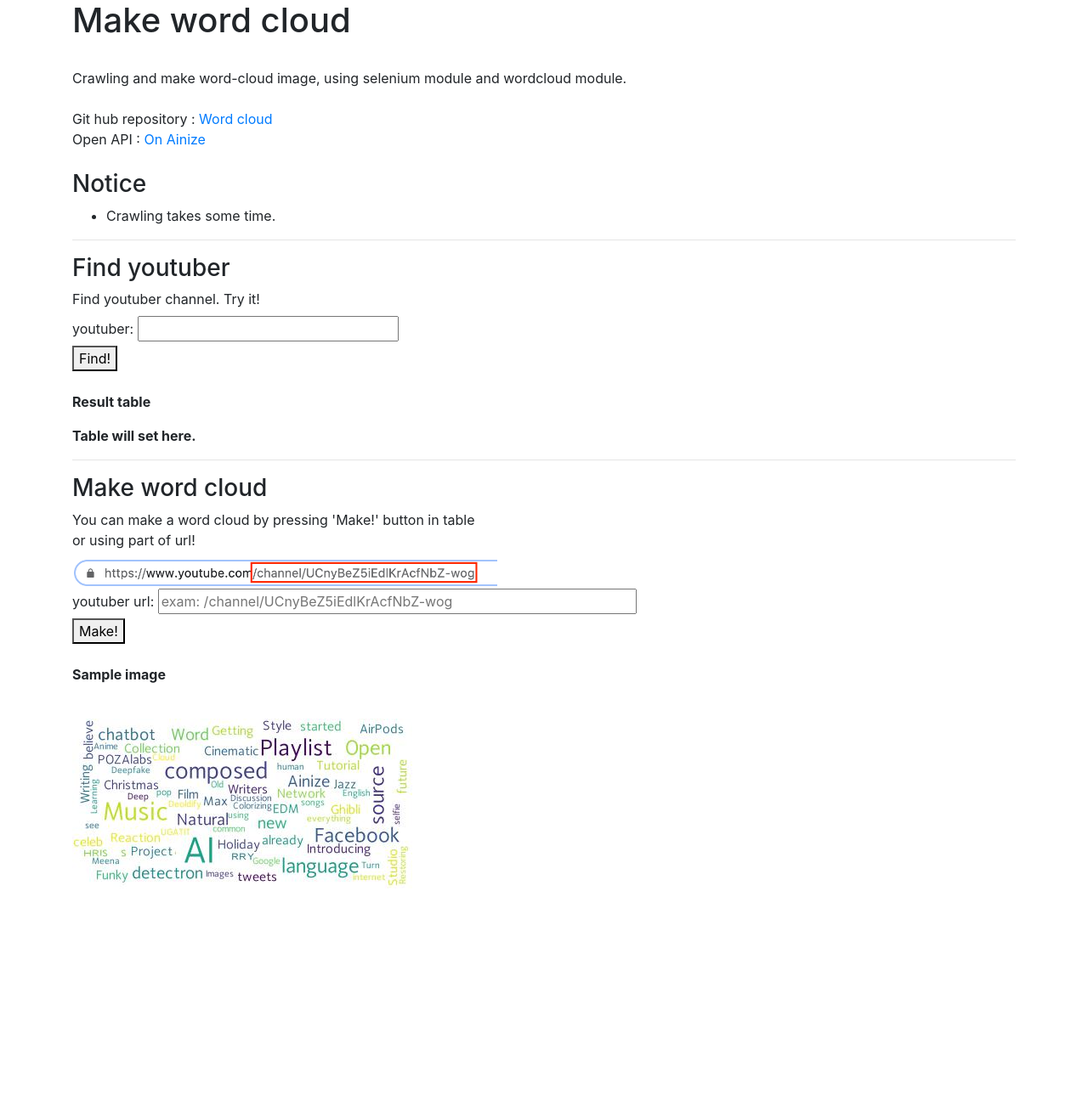
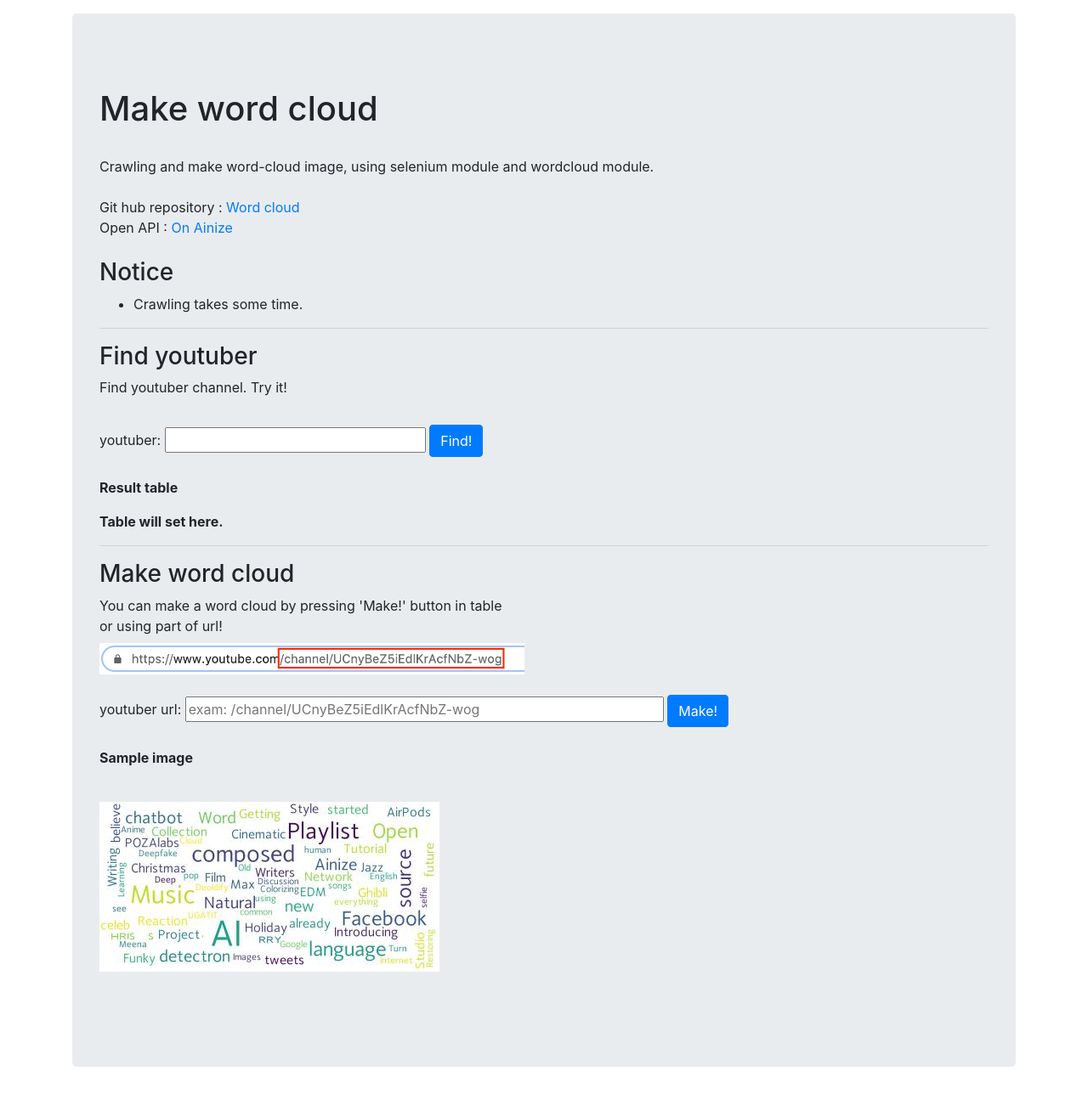
Before and after one commit to fpem123/word-cloud, a Flask app: page / in a window 1280 px wide. Shown: the whole page at 85% size. Before the commit the page ends 1046 px from the top, so only its background shows below. Run offline with Flask 2, Linux system fonts and the light colour scheme; parts of the project's set-up code (start-up, migrations or seed data) failed here and were passed over; some libraries are stand-ins or nearby versions.

Commit message:
Update main.html

```diff
--- a/src/templates/main.html
+++ b/src/templates/main.html
@@ -80,12 +80,16 @@
             for (key in data){
                 const new_row = table.insertRow();
                 const name = new_row.insertCell(0);
-                const cell1 = new_row.insertCell(1);
-                const cell2 = new_row.insertCell(2);
+                const channel_url = new_row.insertCell(1);
+                const btn = new_row.insertCell(2);
+
+                name.style.width = '100pt';
+                channel_url.style.width = '225pt';
+                btn.style.width = '50pt';
 
                 name.innerText = data[key][0];
-                cell1.innerText = data[key][1];
-                cell2.innerHTML = `<button id="idx${idx}" onclick="send_table_req(${idx});">Make!</button>`;
+                channel_url.innerText = data[key][1];
+                btn.innerHTML = `<button class="btn btn-primary btn=lg" id="idx${idx}" onclick="send_table_req(${idx});">Make!</button>`;
 
                 idx++;
             }
@@ -123,7 +127,7 @@
         }).catch(err => {
             clearInterval(timer);
             flag = false;
-            alert('err');
+            alert(err);
         }).then(blob => {
              return URL.createObjectURL(blob);
         }).then(imageURL =>{
@@ -169,8 +173,9 @@
 </script>
 <body>
     <div class="container">
-        <div class="application">
+        <div class="jumbotron mt-3">
             <from method="POST" id="dataReq">
+                <br>
                 <!-- Project title -->
                 <h1>Make word cloud</h1><br>
                 <a>Crawling and make word-cloud image, using selenium module and wordcloud module.</a><br><br>
@@ -195,16 +200,13 @@
 
                 <div class="desc">
                     <h3>Find youtuber</h3>
-                    <label>Find youtuber channel. Try it!</label><br>
+                    <label>Find youtuber channel. Try it!</label><br><br>
                 </div>
 
                 <div class="inputText">
                     <label>youtuber: </label>
                     <input type="text" id="yname" name="youtuber" size="25">
-                </div>
-
-                <div class="button">
-                    <button type="submit" id="button1" onclick="send_list_req();">Find!</button>
+                    <button class="btn btn-primary btn=lg" type="submit" id="button1" onclick="send_list_req();">Find!</button>
                 </div>
             </from>
 
@@ -226,16 +228,13 @@
                     <h3>Make word cloud</h3>
                     <label>You can make a word cloud by pressing 'Make!' button in table<br>
                         or using part of url!</label><br>
-                    <img src="../static/url_exam.png" width="500"><br>
+                    <img src="../static/url_exam.png" width="500"><br><br>
                 </div>
 
                 <div class="inputText">
                     <label>youtuber url: </label>
                     <input type="text" id="uname" name="youtuber" placeholder="exam: /channel/UCnyBeZ5iEdlKrAcfNbZ-wog" size="50">
-                </div>
-
-                <div class="button">
-                    <button type="submit" id="button2" onclick="send_img_req();">Make!</button>
+                    <button class="btn btn-primary btn=lg" type="submit" id="button2" onclick="send_img_req();">Make!</button>
                 </div>
             </from>
 
@@ -250,6 +249,8 @@
             <div id="sample">
                 <img src="../static/wordcloud_sample.jpeg">
             </div>
+
+            <br><br>
         </div>
     </div>
 </body>
```
